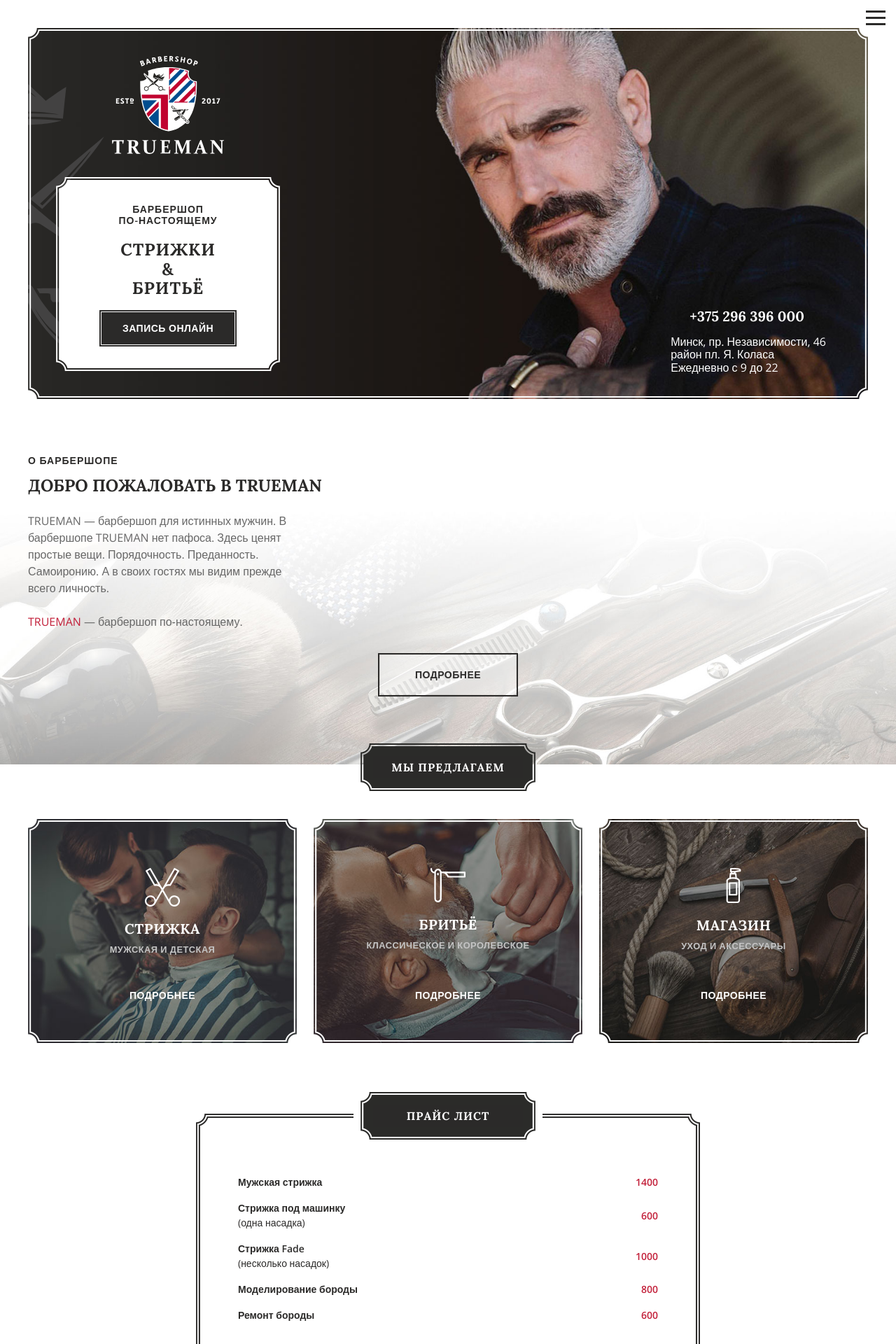
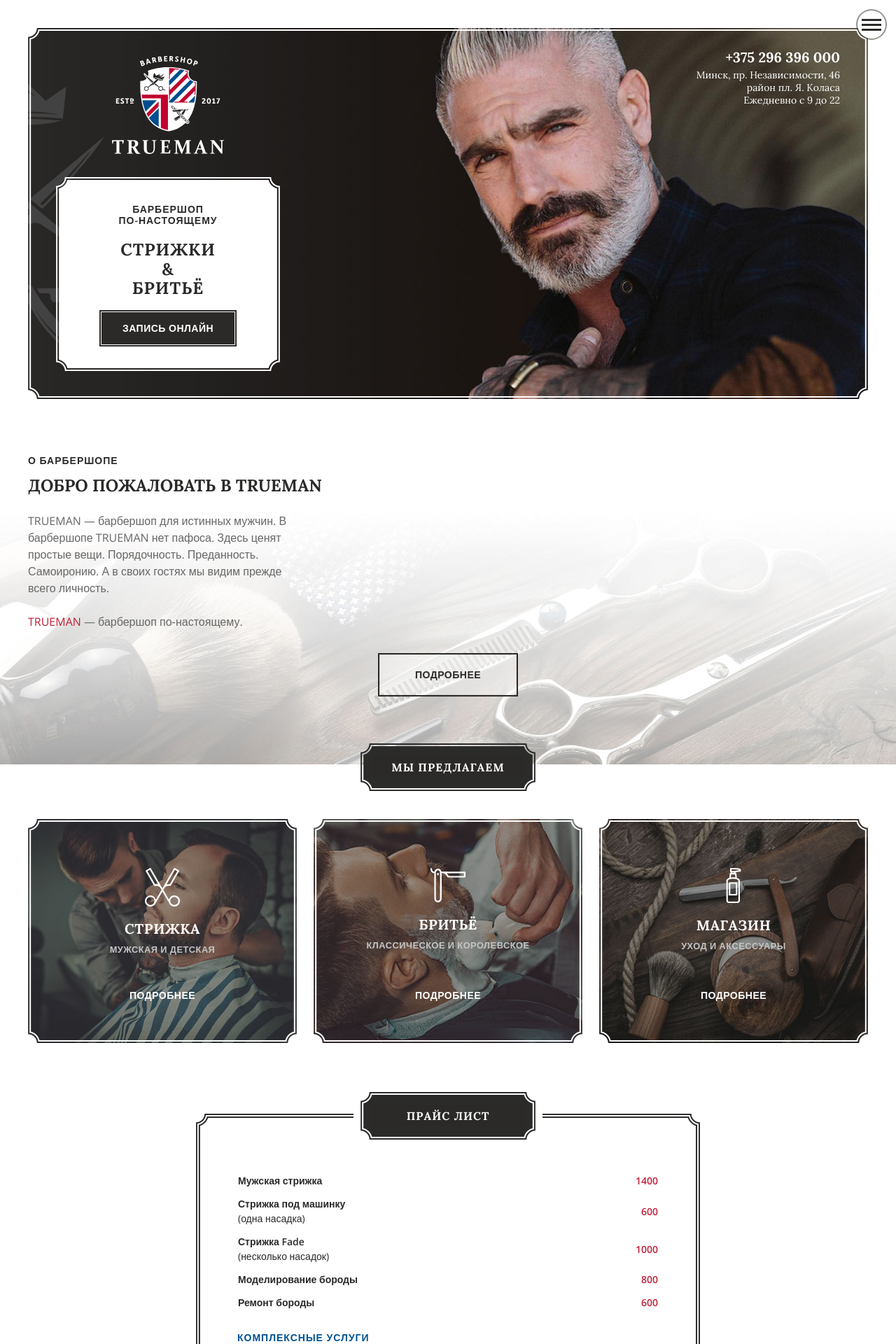
Before and after one commit to nigel-riss/trueman, a PHP site: page / in a window 1280 px wide. Shown: the top 1920 px of the page at 70% size. Run offline with PHP 8.4, Linux system fonts and the light colour scheme; some libraries are stand-ins or nearby versions.

Commit message:
Contacts styled in header, Map label fix, Menu icon styles fix, Prices table fix, Desktop backgrounds added

```diff
--- a/index.html
+++ b/index.html
@@ -16,7 +16,7 @@
       </div>
       <div class="contacts">
         <p class="contacts__phone"><a href="tel:+375296396000">+375 296 396 000</a></p>
-        <p class="contacts__address">Минск, пр. Независимости, 46 <br>район пл. Я. Коласа <br>Ежедневно с 9 до 22</p>
+        <p class="contacts__address">Минск, пр. Независимости, 46<br>район пл. Я. Коласа<br>Ежедневно с 9 до 22</p>
       </div>
       <div class="logo">
         <p class="logo__text">Barbershop Trueman</p>
--- a/styles.css
+++ b/styles.css
@@ -507,17 +507,22 @@ em {
   right: 15px;
   top: 25px;
   z-index: 5;
-  height: 21px;
-  width: 28px; }
+  height: 40px;
+  width: 40px;
+  background-color: rgba(43, 42, 41, 0.5);
+  border-radius: 50%;
+  border: 1px solid transparent; }
   @media (min-width: 900px) {
     .menu-icon {
       right: 15px;
-      top: 15px; } }
+      top: 15px;
+      background-color: #ffffff;
+      box-shadow: 0 0 0 2px rgba(43, 42, 41, 0.5); } }
   .menu-icon::before {
     content: "";
     position: absolute;
-    bottom: 0;
-    left: 0;
+    left: 5px;
+    top: 25px;
     transform-origin: 0 50%;
     display: block;
     height: 3px;
@@ -529,8 +534,8 @@ em {
         background-color: #2b2a29; } }
   .menu-icon__middle {
     position: absolute;
-    left: 0;
-    top: 9px;
+    left: 5px;
+    top: 18px;
     display: block;
     height: 3px;
     width: 28px;
@@ -542,8 +547,8 @@ em {
   .menu-icon::after {
     content: "";
     position: absolute;
-    left: 0;
-    top: 0;
+    left: 5px;
+    top: 11px;
     transform-origin: 0 50%;
     display: block;
     height: 3px;
@@ -553,14 +558,22 @@ em {
     @media (min-width: 900px) {
       .menu-icon::after {
         background-color: #2b2a29; } }
+  .menu-icon--close-x {
+    background-color: transparent;
+    border: 1px solid rgba(255, 255, 255, 0.2); }
+    @media (min-width: 900px) {
+      .menu-icon--close-x {
+        background-color: #ffffff; } }
     .menu-icon--close-x::before {
-    bottom: -1px;
+      left: 9px;
+      top: 28px;
       transform: rotate(-45deg);
       background-color: #c21f39; }
     .menu-icon--close-x .menu-icon__middle {
       opacity: 0; }
     .menu-icon--close-x::after {
-    top: -1px;
+      left: 9px;
+      top: 8px;
       transform: rotate(45deg);
       background-color: #c21f39; }
 
@@ -611,13 +624,23 @@ em {
     .contacts {
       position: absolute;
       bottom: 20px;
-      right: 60px; } }
+      bottom: auto;
+      right: 70px;
+      top: 30px; } }
+  @media (min-width: 900px) {
+    .contacts {
+      right: 40px; } }
   .contacts__phone {
     margin: 0;
     margin-left: -0.25em;
     padding: 0;
     padding-top: 3px;
     text-align: center; }
+    @media (min-width: 900px) {
+      .contacts__phone {
+        margin: 0;
+        padding: 0;
+        text-align: right; } }
     .contacts__phone a {
       color: #ffffff;
       font-family: "Lora", serif;
@@ -627,9 +650,16 @@ em {
       text-decoration: none; }
   .contacts__address {
     display: none; }
-    @media (min-width: 700px) {
+    @media (min-width: 900px) {
       .contacts__address {
-        display: block; } }
+        display: block;
+        margin: 0;
+        margin-top: 5px;
+        padding: 0;
+        font-family: "Lora", serif;
+        font-size: 0.875rem;
+        line-height: 1.3;
+        text-align: right; } }
 
 .caption {
   position: relative;
@@ -761,6 +791,10 @@ em {
   background-image: url("./img/prices-bg.jpg");
   background-position: left bottom;
   background-repeat: no-repeat; }
+  @media (min-width: 900px) {
+    .section--prices {
+      background-image: url("./img/prices-bg-l.jpg");
+      background-size: contain; } }
 
 .service {
   position: relative;
@@ -874,7 +908,7 @@ em {
 .prices-table {
   width: 100%; }
   .prices-table td {
-    padding: 7px 0;
+    padding: 5px 0;
     line-height: 1.5; }
     .prices-table td:nth-of-type(1) {
       vertical-align: middle;
@@ -1011,10 +1045,14 @@ em {
   z-index: 1;
   top: 100px;
   left: 50px;
+  display: none;
   height: 300px;
   width: 300px;
   background-color: #ffffff;
   box-shadow: 0 0 14px rgba(43, 42, 41, 0.5); }
+  @media (min-width: 900px) {
+    .map-label {
+      display: block; } }
   .map-label__header {
     padding: 15px;
     padding-top: 215px; }
```
Lines whose indentation alone changed are shown as unchanged.
